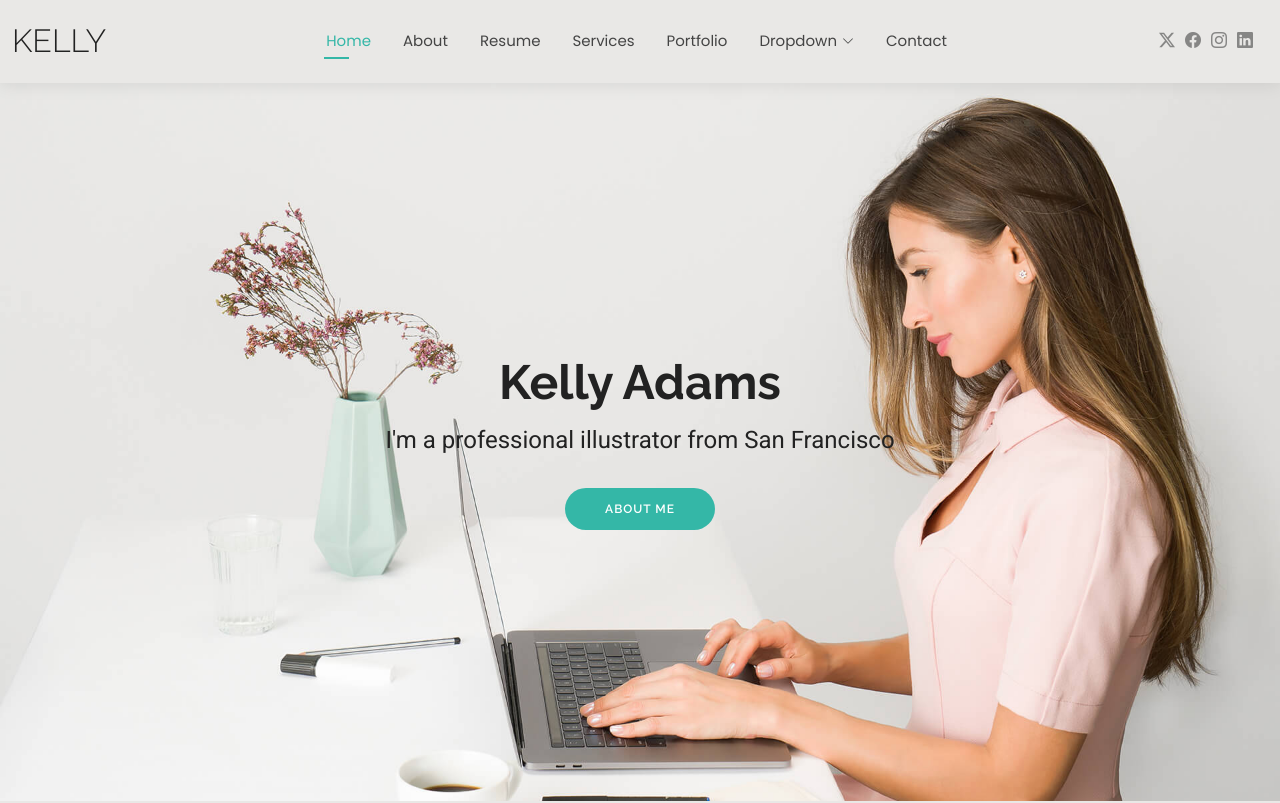
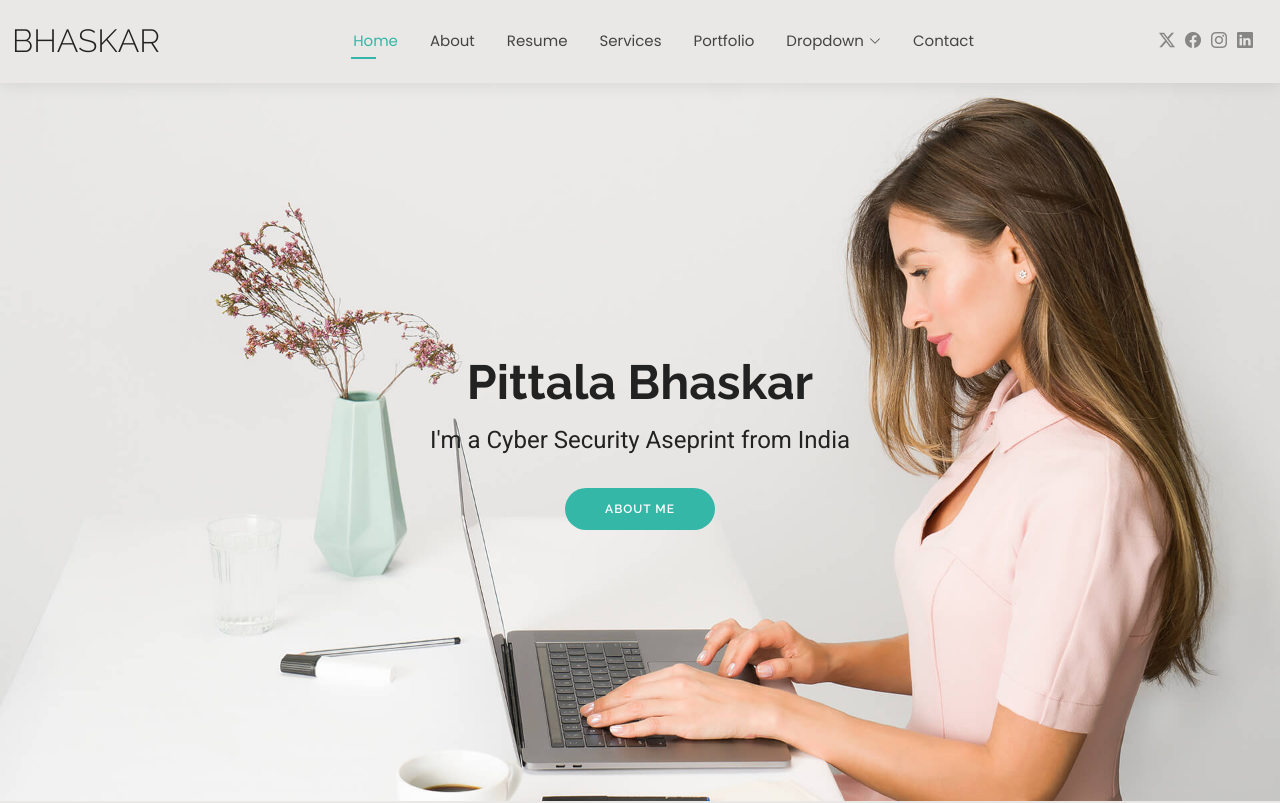
Before and after one commit to BHASHER2229/Bhaskar_Portfolio.github.io, a plain HTML site: page index.html in a window 1280 px wide. Shown: the top 803 px of the page. Drawn offline with Linux system fonts and the light colour scheme.

Commit message:
Update index.html
adding name

```diff
--- a/index.html
+++ b/index.html
@@ -44,7 +44,7 @@
       <a href="index.html" class="logo d-flex align-items-center me-auto me-xl-0">
         <!-- Uncomment the line below if you also wish to use an image logo -->
         <!-- <img src="assets/img/logo.png" alt=""> -->
-        <h1 class="sitename">Kelly</h1>
+        <h1 class="sitename">Bhaskar</h1>
       </a>
 
       <nav id="navmenu" class="navmenu">
@@ -96,8 +96,8 @@
       <div class="container text-center" data-aos="zoom-out" data-aos-delay="100">
         <div class="row justify-content-center">
           <div class="col-lg-8">
-            <h2>Kelly Adams</h2>
-            <p>I'm a professional illustrator from San Francisco</p>
+            <h2>Pittala Bhaskar</h2>
+            <p>I'm a Cyber Security Aseprint from India </p>
             <a href="about.html" class="btn-get-started">About Me</a>
           </div>
         </div>
```
